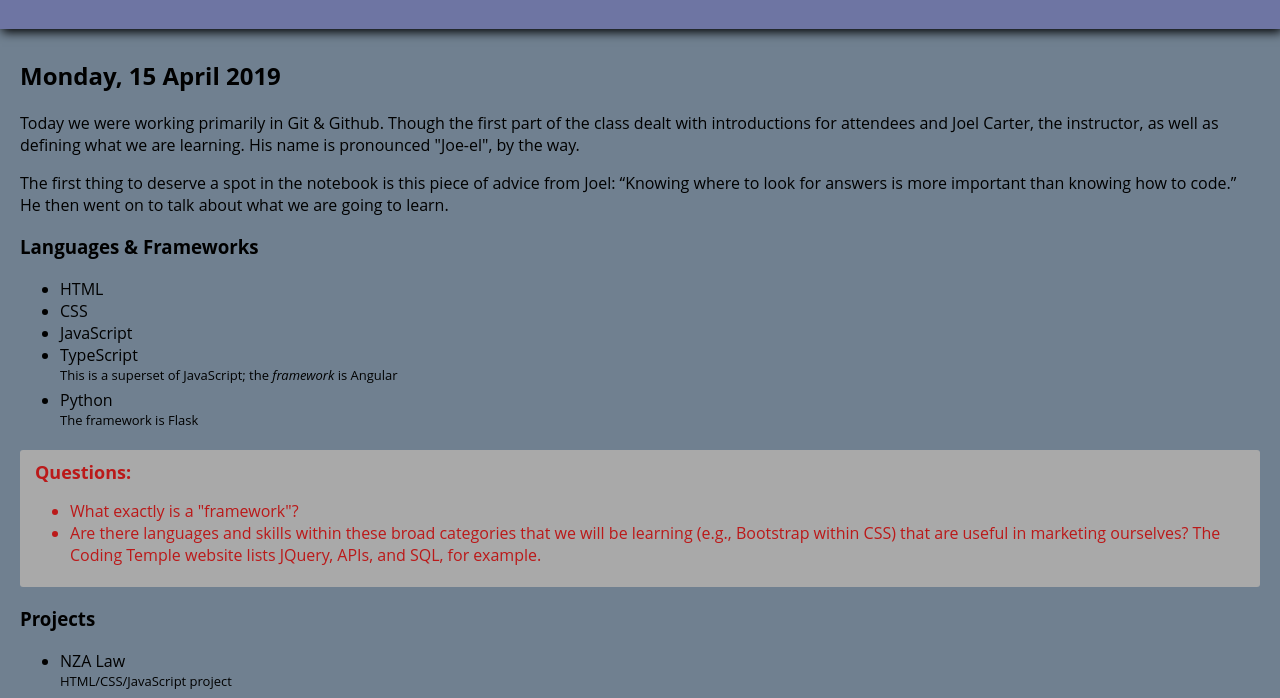
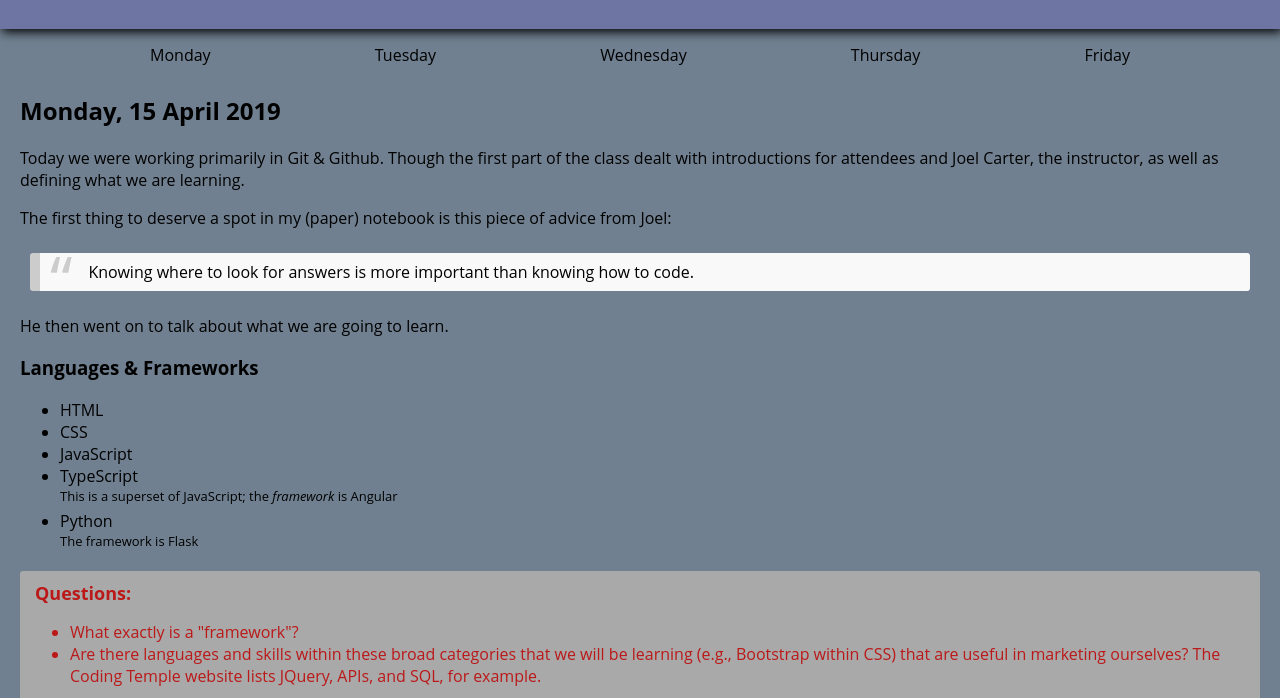
Before and after one commit to reotch/week1-notes, a plain HTML site: page index.html in a window 1280 px wide. Shown: the part 97-795 px from the top of the page. Drawn offline with Linux system fonts and the light colour scheme.

Commit message:
massive updates to HTML and CSS

```diff
--- a/css/style.css
+++ b/css/style.css
@@ -17,6 +17,27 @@ header {
     text-shadow: 1px 2px 2px black;
 }
 
+nav {
+    height: 25px;
+    width: 100%;
+    text-align: center;
+}
+
+nav ul {
+    margin: 10px;
+    padding: 5px;
+    list-style-type: none;
+}
+
+nav ul li {
+    display: inline;
+    padding: 5em;
+}
+
+nav ul li:hover {
+    color: black;
+}
+
 h1 {
     padding: 10px 15px;
     text-align: center;
@@ -31,6 +52,26 @@ li {
     padding: 0px;
     margin: 0px;
 }
+
+blockquote {
+    background: #f9f9f9;
+    border-left: 10px solid #ccc;
+    margin: 1.5em 10px;
+    padding: 0.5em 10px;
+    quotes: "\201C""\201D""\2018""\2019";
+    border-radius: 3px;
+  }
+  blockquote:before {
+    color: #ccc;
+    content: open-quote;
+    font-size: 4em;
+    line-height: 0.1em;
+    margin-right: 0.25em;
+    vertical-align: -0.4em;
+  }
+  blockquote p {
+    display: inline;
+  }
 
 .questions {
     background-color: darkgrey;
--- a/index.html
+++ b/index.html
@@ -11,18 +11,29 @@
         <meta name="viewport" content="width=device-width, initial-scale=1">
         <link rel="stylesheet" href="css/style.css">
     </head>
-    <body>
+    <body id="Monday">
         <!--[if lt IE 7]>
             <p class="browsehappy">You are using an <strong>outdated</strong> browser. Please <a href="#">upgrade your browser</a> to improve your experience.</p>
         <![endif]-->
         <header>
             <h1>Week 1 Notes &amp; Daily Summaries</h1>
         </header>
+        <nav>
+            <ul>
+                <li href="index.html">Monday</li>
+                <li href="tuesday.html">Tuesday</li>
+                <li href="wednesday.html">Wednesday</li>
+                <li href="thursday.html">Thursday</li>
+                <li href="friday.html">Friday</li>
+            </ul>
+        </nav>
         <main>
             <div>
                 <h2>Monday, 15 April 2019</h2>
-                    <p>Today we were working primarily in Git & Github. Though the first part of the class dealt with introductions for attendees and Joel Carter, the instructor, as well as defining what we are learning. His name is pronounced "Joe-el", by the way.</p>
-                    <p>The first thing to deserve a spot in the notebook is this piece of advice from Joel: <q>Knowing where to look for answers is more important than knowing how to code.</q> He then went on to talk about what we are going to learn.</p>
+                    <p>Today we were working primarily in Git & Github. Though the first part of the class dealt with introductions for attendees and Joel Carter, the instructor, as well as defining what we are learning.</p>
+                    <p>The first thing to deserve a spot in my (paper) notebook is this piece of advice from Joel:</p>
+                        <blockquote>Knowing where to look for answers is more important than knowing how to code.</blockquote>
+                    <p>He then went on to talk about what we are going to learn.</p>
                 <h3>Languages &amp; Frameworks</h3>
                     <ul>
                         <li>HTML</li>
@@ -98,12 +109,27 @@
                                     <p class="bullet-description">This creates the first git package to be uploaded</p>
                                 <li class="command">git remote add origin [Github repository URL]</li>
                                     <p class="bullet-description">This uploads the local repository to the Github repository</p>
+                                <li class="command">git push -u origin master</li>
+                                    <p class="questions">What exactly does this do?</p>
                             </ol>
                     </div>
+                <div id="workflow">
+                    <h3>Workflow &ndash; Visual Studio Code and Git</h3>
+                    <p>Use the following steps when working in Visual Studio Code and backing up to Github</p>
+                    <ol>
+                        <li>Use <span class="command">ctrl + s</span> on Windows or <span class="command">CMD + S</span> on OSX to save your work locally</li>
+                        <li>Enter the following in your command line</li>
+                        <ol>
+                            <li class="command">git add .</li>
+                            <li class="command">git commit -m "changes made"</li>
+                            <li class="command">git push -u origin master</li>
+                        </ol>
+                    </ol>
+                </div>
             </div>
         </main>
         <footer>
-
+            <p>Coding Temple Week 1</p>
         </footer>
         <script src="" async defer></script>
     </body>
```
